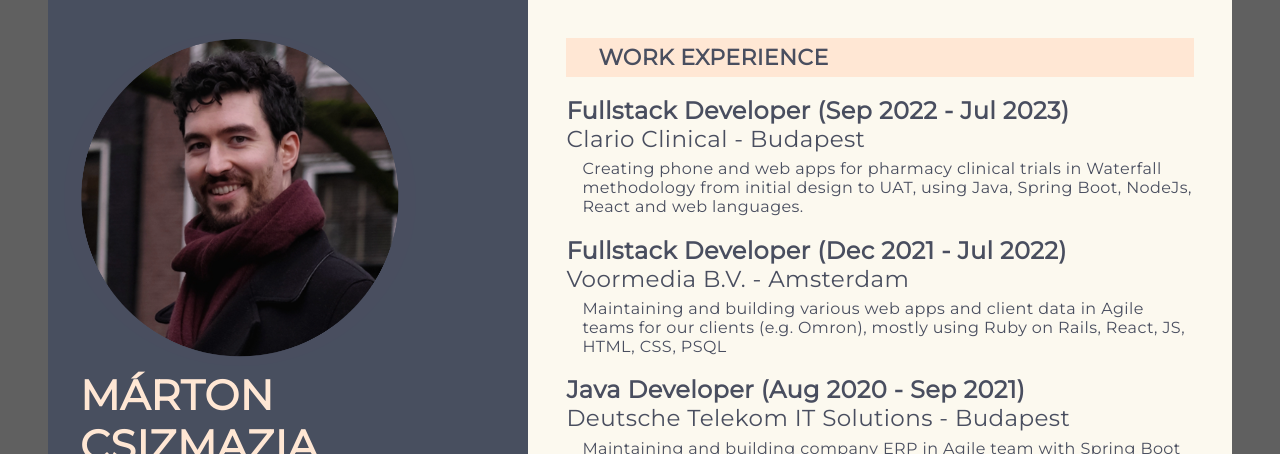
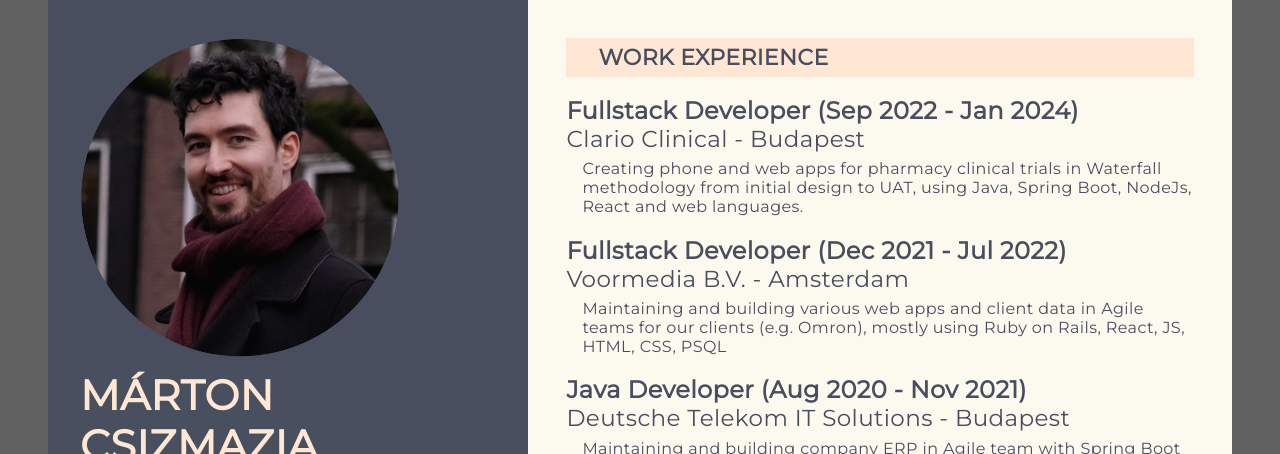
Before and after one commit to martoncsizmazia93/cvinreact, a React (Create React App) app: page / in a window 1280 px wide. Shown: the top 454 px of the page. Built offline with nearby package versions, Linux system fonts and the light colour scheme.

Commit message:
title changed

```diff
--- a/public/index.html
+++ b/public/index.html
@@ -24,7 +24,7 @@
       work correctly both with client-side routing and a non-root public URL.
       Learn how to configure a non-root public URL by running `npm run build`.
     -->
-    <title>React App</title>
+    <title>Márton Csizmazia</title>
   </head>
   <body>
     <noscript>You need to enable JavaScript to run this app.</noscript>
--- a/src/App.js
+++ b/src/App.js
@@ -96,7 +96,7 @@ function App() {
                     </div>
                     <div className="right-section-panel">
                     <div className="a-work">
-                        <div className="work-title">Fullstack Developer (Sep 2022 - Jul 2023)</div>
+                        <div className="work-title">Fullstack Developer (Sep 2022 - Jan 2024)</div>
                         <div className="work-location">Clario Clinical - Budapest</div>
                         <div className="work-describtion">Creating phone and web apps for pharmacy clinical trials in Waterfall
                             methodology from initial design to UAT, using Java, Spring Boot, NodeJs,
@@ -110,7 +110,7 @@ function App() {
                             CSS, PSQL</div>
                     </div>
                     <div className="a-work">
-                        <div className="work-title">Java Developer (Aug 2020 - Sep 2021)</div>
+                        <div className="work-title">Java Developer (Aug 2020 - Nov 2021)</div>
                         <div className="work-location">Deutsche Telekom IT Solutions - Budapest</div>
                         <div className="work-describtion">Maintaining and building company ERP in Agile team with Spring Boot for
                             the customer department, handling incoming API and functionality
```
